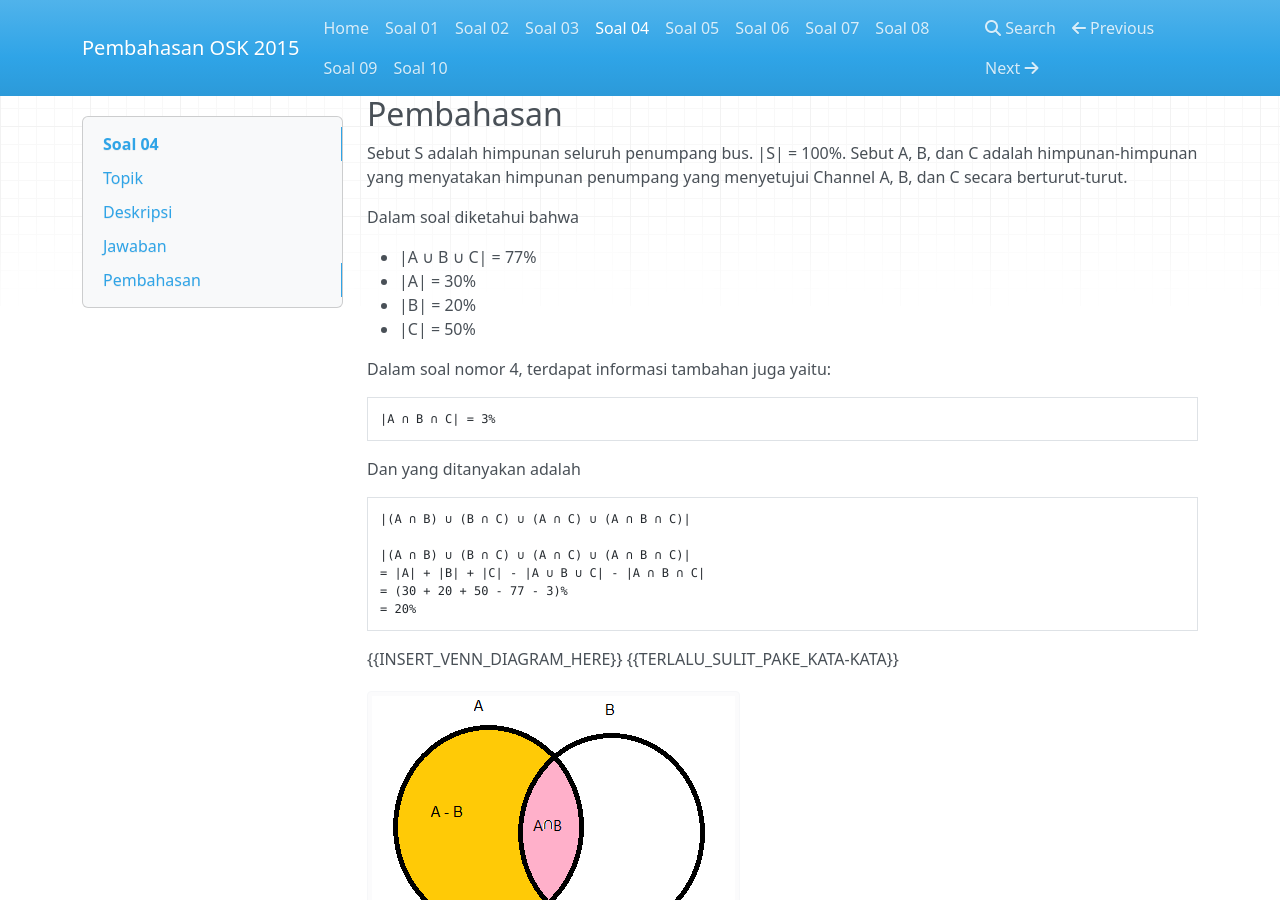
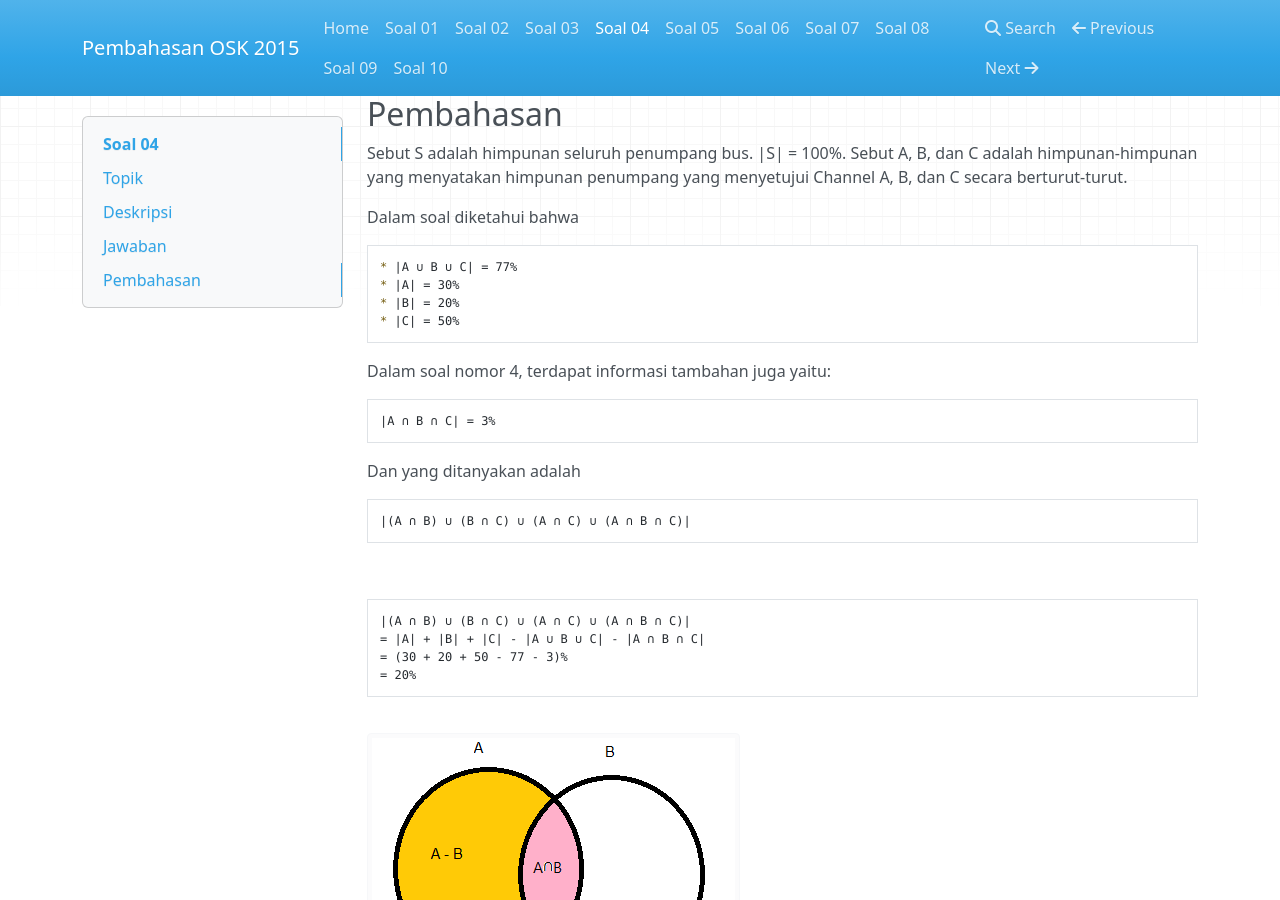
Before and after one commit to alijaya/OSK-2015, an MkDocs documentation site: the page built from docs/Soal 04.md, in a window 1280 px wide and 900 px high, scrolled down 676 px. Built offline with MkDocs 1.6.1, drawn with Linux system fonts in a browser that asks for light colours; nearby versions of some CDN libraries; old or Windows-style settings are respelled for this version of MkDocs.

Commit message:
fix lagi

```diff
--- a/docs/Soal 04.md
+++ b/docs/Soal 04.md
@@ -30,10 +30,10 @@ Sebut A, B, dan C adalah himpunan-himpunan yang menyatakan himpunan penumpang ya
 
 Dalam soal diketahui bahwa
 
-* |A ∪ B ∪ C| = 77%
-* |A| = 30%
-* |B| = 20%
-* |C| = 50%
+    * |A ∪ B ∪ C| = 77%
+    * |A| = 30%
+    * |B| = 20%
+    * |C| = 50%
 
 Dalam soal nomor 4, terdapat informasi tambahan juga yaitu:
 
@@ -42,13 +42,13 @@ Dalam soal nomor 4, terdapat informasi tambahan juga yaitu:
 Dan yang ditanyakan adalah
 
     |(A ∩ B) ∪ (B ∩ C) ∪ (A ∩ C) ∪ (A ∩ B ∩ C)|
+<br>
 
     |(A ∩ B) ∪ (B ∩ C) ∪ (A ∩ C) ∪ (A ∩ B ∩ C)|
     = |A| + |B| + |C| - |A ∪ B ∪ C| - |A ∩ B ∩ C|
     = (30 + 20 + 50 - 77 - 3)%
     = 20%
 
-{{INSERT_VENN_DIAGRAM_HERE}} {{TERLALU_SULIT_PAKE_KATA-KATA}}
 ![Gambar Diagram Venn](/img/20_Venn.png)
 
 Jawaban: **20%**
```
